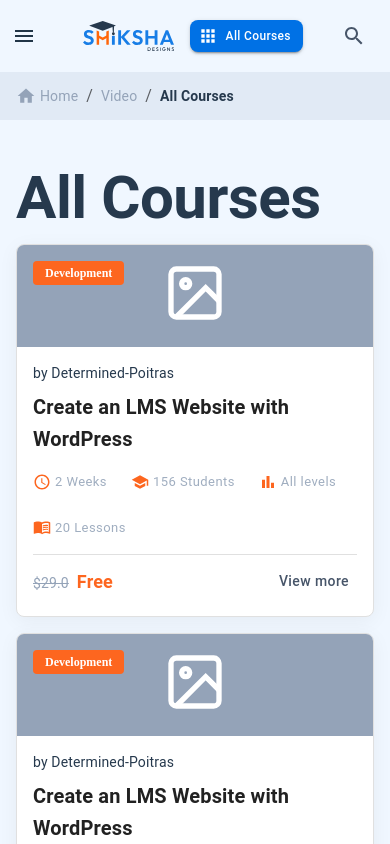
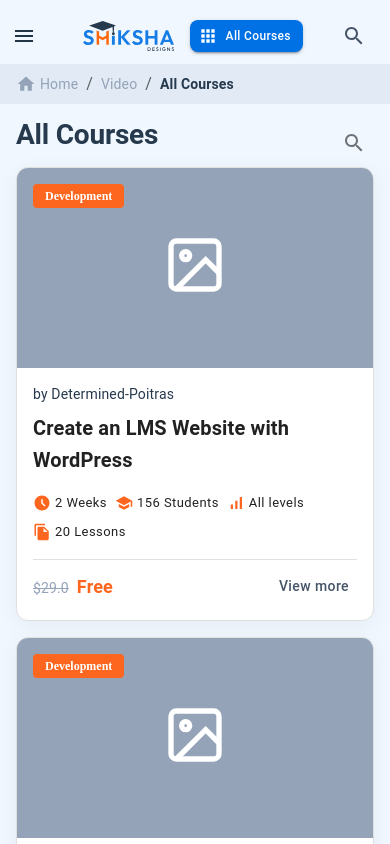
Before and after one commit to Shiksha-design/shiksha-design-front, a React (Vite) app: page /all-courses in a window 390 px wide. Shown: the top 844 px of the page. Built offline with nearby package versions, Linux system fonts and the light colour scheme.

Commit message:
feat all courses responsive

```diff
--- a/src/App.jsx
+++ b/src/App.jsx
@@ -14,7 +14,6 @@ function App() {
       {/* Wrapper to ensure Footer stays at bottom if content is short */}
       <Box sx={{ display: 'flex', flexDirection: 'column', minHeight: '100vh' }}>
         <Header />
-        <AppBreadcrumbs />
 
         <Box component="main" sx={{ flexGrow: 1 }}>
           <Routes>
--- a/src/Components/AllCourses/CourseListCard.jsx
+++ b/src/Components/AllCourses/CourseListCard.jsx
@@ -1,6 +1,6 @@
 import React from "react";
 import { Box, Paper, Typography, Chip, Button } from "@mui/material";
-import { AccessTime, School, BarChart, MenuBook } from "@mui/icons-material";
+import { School, AccessTimeFilled, SignalCellularAltOutlined, FileCopy } from "@mui/icons-material";
 import { colors } from "../../Config/theme";
 
 const CourseListCard = ({ course }) => {
@@ -9,8 +9,8 @@ const CourseListCard = ({ course }) => {
             elevation={0}
             sx={{
                 display: "flex",
-                flexDirection: { xs: "column", md: "row" },
-                borderRadius: 2,
+                flexDirection: { xs: "column", sm: "row" },
+                borderRadius: 3,
                 overflow: "hidden",
                 bgcolor: colors.white,
                 boxShadow: "0px 4px 20px rgba(0, 0, 0, 0.05)",
@@ -20,13 +20,14 @@ const CourseListCard = ({ course }) => {
             {/* Course Image */}
             <Box
                 sx={{
-                    width: { xs: "100%", md: "300px" },
-                    minWidth: { md: "300px" },
+                    width: { xs: "100%", sm: "300px" },
+                    minWidth: { sm: "300px" },
                     bgcolor: "#94a3b8", // Placeholder background if image fails or is loading
                     position: "relative",
                     display: "flex",
                     alignItems: "center",
                     justifyContent: "center",
+                    minHeight: { xs: 200, md: "auto" }
                 }}
             >
                 {/* Mock image placeholder or actual image */}
@@ -82,9 +83,9 @@ const CourseListCard = ({ course }) => {
                         {course.title}
                     </Typography>
 
-                    <Box sx={{ display: 'flex', flexWrap: 'wrap', gap: 3, color: colors.gray }}>
+                    <Box sx={{ display: 'flex', flexWrap: 'wrap', gap: 1, }}>
                         <Box sx={{ display: 'flex', alignItems: 'center', gap: 0.5 }}>
-                            <AccessTime sx={{ fontSize: 18, color: colors.highlight }} />
+                            <AccessTimeFilled sx={{ fontSize: 18, color: colors.highlight }} />
                             <Typography variant="caption" sx={{ fontSize: 13 }}>{course.duration || "2 Weeks"}</Typography>
                         </Box>
                         <Box sx={{ display: 'flex', alignItems: 'center', gap: 0.5 }}>
@@ -92,11 +93,11 @@ const CourseListCard = ({ course }) => {
                             <Typography variant="caption" sx={{ fontSize: 13 }}>{course.students || "156 Students"}</Typography>
                         </Box>
                         <Box sx={{ display: 'flex', alignItems: 'center', gap: 0.5 }}>
-                            <BarChart sx={{ fontSize: 18, color: colors.highlight }} />
+                            <SignalCellularAltOutlined sx={{ fontSize: 18, color: colors.highlight }} />
                             <Typography variant="caption" sx={{ fontSize: 13 }}>{course.level || "All levels"}</Typography>
                         </Box>
                         <Box sx={{ display: 'flex', alignItems: 'center', gap: 0.5 }}>
-                            <MenuBook sx={{ fontSize: 18, color: colors.highlight }} />
+                            <FileCopy sx={{ fontSize: 18, color: colors.highlight }} />
                             <Typography variant="caption" sx={{ fontSize: 13 }}>{course.lessons || "20 Lessons"}</Typography>
                         </Box>
                     </Box>
--- a/src/Components/Common/AppBreadcrumbs.jsx
+++ b/src/Components/Common/AppBreadcrumbs.jsx
@@ -19,7 +19,7 @@ const AppBreadcrumbs = () => {
     }
 
     return (
-        <Box sx={{ bgcolor: '#E1EAF5', py: 1.5 }}>
+        <Box sx={{ bgcolor: '#E1EAF5', py: 1 }}>
             <Container maxWidth="lg">
                 <Breadcrumbs aria-label="breadcrumb" separator="/">
                     <Link
--- a/src/Components/Layout/Header.jsx
+++ b/src/Components/Layout/Header.jsx
@@ -16,7 +16,6 @@ import {
     Divider,
     Stack,
     useTheme,
-    useMediaQuery
 } from '@mui/material';
 import { Search, KeyboardArrowDown, AppsOutlined, Menu as MenuIcon, Close } from '@mui/icons-material';
 import { useSelector, useDispatch } from 'react-redux';
@@ -26,6 +25,7 @@ import actions from '../../Redux/Reducer/auth/action';
 import LoginModal from '../Auth/LoginModal';
 import mainLogo from '../../assets/mainLogo.svg';
 import { colors } from '../../Config/theme';
+import AppBreadcrumbs from '../Common/AppBreadcrumbs';
 
 const Header = () => {
     const [loginOpen, setLoginOpen] = useState(false);
@@ -129,7 +129,7 @@ const Header = () => {
 
     return (
         <>
-            <AppBar position="fixed" color="transparent" elevation={0} sx={{ bgcolor: colors.mainBg, py: 1 }}>
+            <AppBar position="fixed" color="transparent" elevation={0} sx={{ bgcolor: colors.mainBg, pt: 1 }}>
                 <Container maxWidth="xl">
                     <Toolbar disableGutters sx={{ justifyContent: 'space-between' }}>
 
@@ -295,8 +295,11 @@ const Header = () => {
 
                     </Toolbar>
                 </Container>
+                <AppBreadcrumbs />
+
 
                 <LoginModal open={loginOpen} onClose={() => setLoginOpen(false)} />
+
             </AppBar>
 
             {/* Mobile Drawer remains the same (kept for extended menu items like Profile/Logout/etc) */}
--- a/src/Pages/AllCourses/AllCourses.jsx
+++ b/src/Pages/AllCourses/AllCourses.jsx
@@ -1,7 +1,9 @@
 import React, { useState } from "react";
-import { Box, Container, Typography, Pagination, Stack } from "@mui/material";
+import { Box, Container, Typography, Pagination, Stack, IconButton } from "@mui/material";
 import { colors } from "../../Config/theme";
 import CourseListCard from "../../Components/AllCourses/CourseListCard";
+import SectionTitle from "../../Components/Common/SectionTitle";
+import { Search } from "@mui/icons-material";
 
 // Mock Data (Expanded for pagination demo)
 const allCoursesData = Array.from({ length: 8 }).map((_, index) => ({
@@ -29,10 +31,15 @@ const AllCourses = () => {
     return (
         <Box sx={{ py: 6, bgcolor: colors.mainBg, minHeight: '100vh' }}>
             <Container maxWidth="lg">
-                <Typography variant="h2" fontWeight="700" sx={{ color: '#26394D', mb: 2, lineHeight: 1 }}>
+                <Box sx={{ display: "flex", alignItems: "center", justifyContent: "space-between" }}>
+                    <SectionTitle sx={{ mb: 2 }}>
+                        All Courses
+                    </SectionTitle>
 
-                    All Courses
-                </Typography>
+                    <IconButton>
+                        <Search />
+                    </IconButton>
+                </Box>
 
                 <Box sx={{ mb: 6, display: "flex", flexDirection: "column", gap: 2 }}>
                     {allCoursesData.map((course) => (
```
